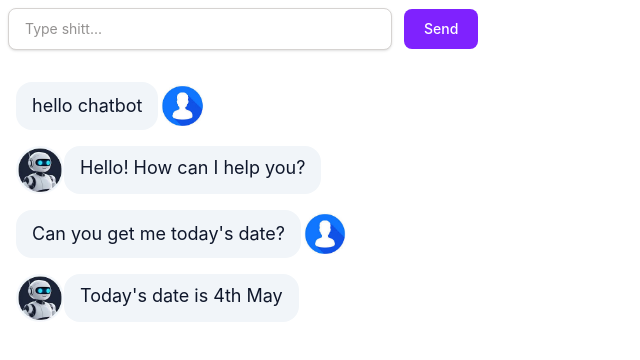
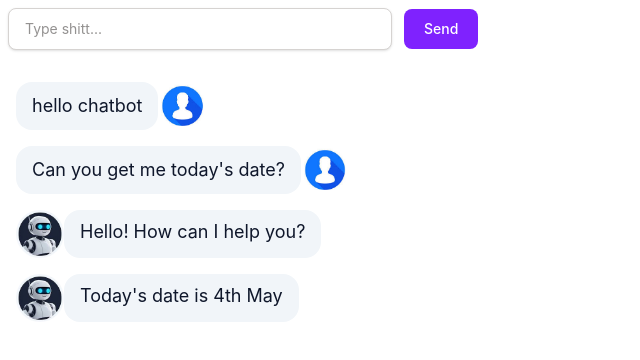
Before and after one commit to IncognitoJohn/Simple-ChatBOT, a React (Vite) app: page / in a window 1280 px wide. Shown: the top 360 px of the page, without its empty margins (0-640 px from the left). Built offline with nearby package versions, Linux system fonts and the light colour scheme.

Commit message:
I did something well

```diff
--- a/src/App.jsx
+++ b/src/App.jsx
@@ -3,37 +3,60 @@ import UserMessage from "./UserMessage.jsx";
 import BotMessage from "./BotMessage.jsx";
 
  const App= ()=> {
-     const Messages=[
+     const UserMessages=[
 
          {
-             text:"hello chatbot"
+             text:"hello chatbot",
+            key:"id_1"
 
          },
          {
-             text:"Hello! How can I help you?"
+             text:"Can you get me today's date?",
+            key:"id_2"
+
+         }
+     ];
+     const BotMessages=[
+
+
+         {
+             text:"Hello! How can I help you?",
+             key:"id_1"
 
          },
          {
-             text:"Can you get me today's date?"
+             text:"Today's date is 4th May",
+             key:"id_2"
 
-         },
-         {
-             text:"Today's date is 4th May"
-
-         },
+         }
 
      ];
 
-  return (
+const chatMessageComponent=UserMessages.map((mess,ID)=>{
+    return(< UserMessage text = {mess.text}
+                         key={mess.key}
+                         />
+
+    )
+})
+     const BotComponent=BotMessages.map((mess,ID)=>{
+         return(< BotMessage text = {mess.text}
+                              key={mess.key}
+             />
+
+         )
+     })
+
+
+
+
+     return (
       <div>
         <ChatInput/>
         <div className="mt-4 ml-4  flex flex-col">
 
-          <UserMessage text="hello chatbot" />
-          <BotMessage text="Hello! How can I help you?" />
-            <UserMessage text="Can you get me today's date?"/>
-            <BotMessage text="Today's date is 4th May" />
-
+            {chatMessageComponent}
+            {BotComponent}
 
         </div>
       </div>
```
Also changed, not shown: 1 other file (tests, documents, lock files or other folders).
